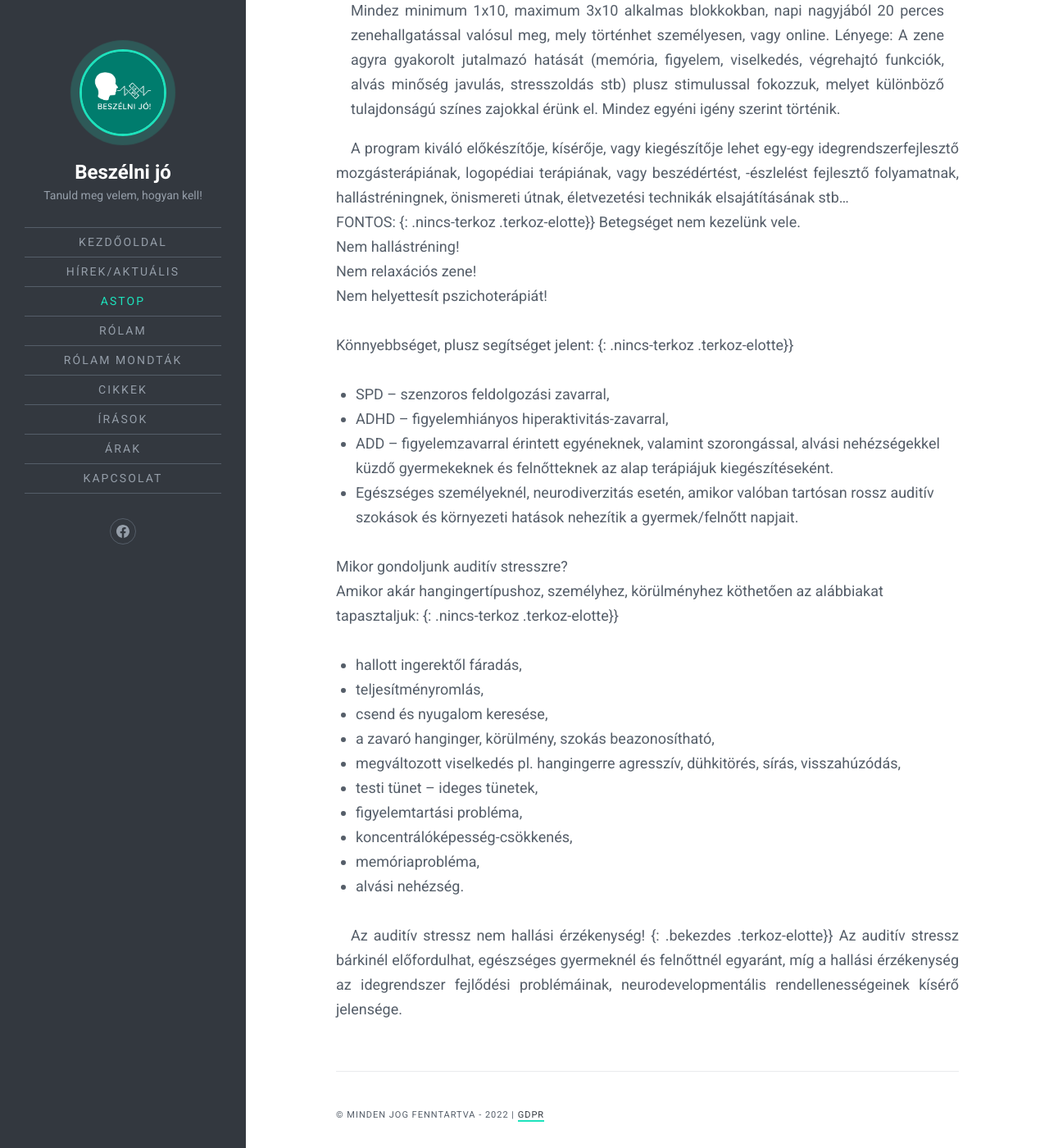
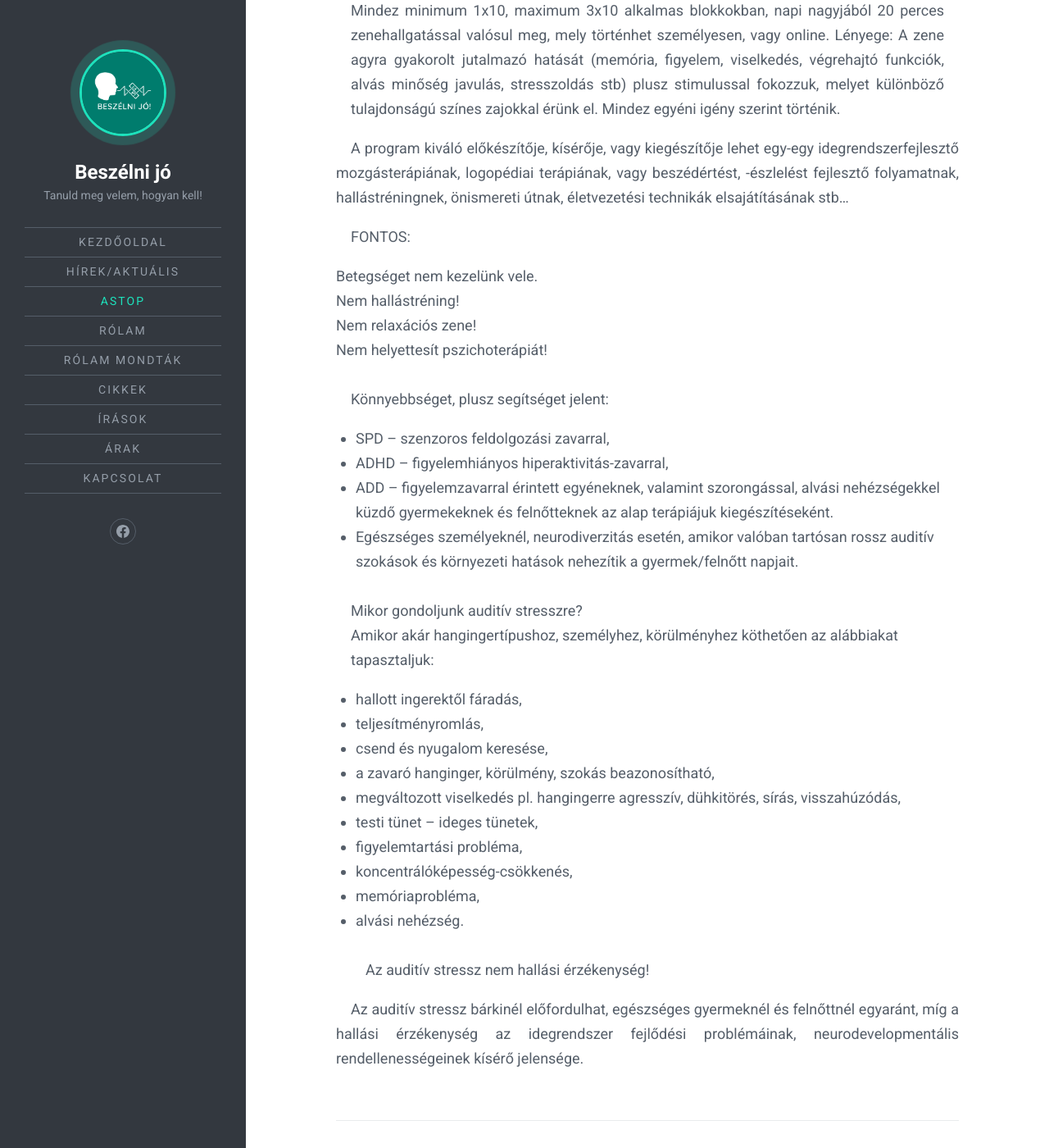
Before and after one commit to beszelnijo/beszelnijo.github.io, a Jekyll site: the page built from astop.md, in a window 1280 px wide and 1400 px high, scrolled down 1003 px. Shown: the whole window at 82% size. Built offline with Jekyll 4.4.1, drawn with Linux system fonts in a browser that asks for light colours; comment, search, counter and statistics services are not loaded.

Commit message:
Update astop.md

```diff
--- a/astop.md
+++ b/astop.md
@@ -17,14 +17,14 @@ A program kiváló előkészítője, kísérője, vagy kiegészítője lehet egy
 {: .bekezdes}
 
 FONTOS:
-{: .nincs-terkoz .terkoz-elotte}}
+{: .nincs-terkoz .terkoz-elotte}
 Betegséget nem kezelünk vele.
 Nem hallástréning!
 Nem relaxációs zene!
 Nem helyettesít pszichoterápiát!
 
 Könnyebbséget, plusz segítséget jelent:
-{: .nincs-terkoz .terkoz-elotte}}
+{: .nincs-terkoz .terkoz-elotte}
 * SPD – szenzoros feldolgozási zavarral,
 * ADHD – figyelemhiányos hiperaktivitás-zavarral,
 * ADD – figyelemzavarral érintett egyéneknek, valamint szorongással, alvási nehézségekkel küzdő gyermekeknek és felnőtteknek az alap terápiájuk kiegészítéseként.
@@ -32,7 +32,7 @@ Könnyebbséget, plusz segítséget jelent:
 
 Mikor gondoljunk auditív stresszre?
 Amikor akár hangingertípushoz, személyhez, körülményhez köthetően az alábbiakat tapasztaljuk:
-{: .nincs-terkoz .terkoz-elotte}}
+{: .nincs-terkoz .terkoz-elotte}
 * hallott ingerektől fáradás,
 * teljesítményromlás,
 * csend és nyugalom keresése,
@@ -45,6 +45,6 @@ Amikor akár hangingertípushoz, személyhez, körülményhez köthetően az al
 * alvási nehézség.
 
 Az auditív stressz nem hallási érzékenység!
-{: .bekezdes .terkoz-elotte}}
+{: .bekezdes .terkoz-elotte}
 Az auditív stressz bárkinél előfordulhat, egészséges gyermeknél és felnőttnél egyaránt, míg a hallási érzékenység az idegrendszer fejlődési problémáinak, neurodevelopmentális rendellenességeinek kísérő jelensége.
 {: .bekezdes}
```
